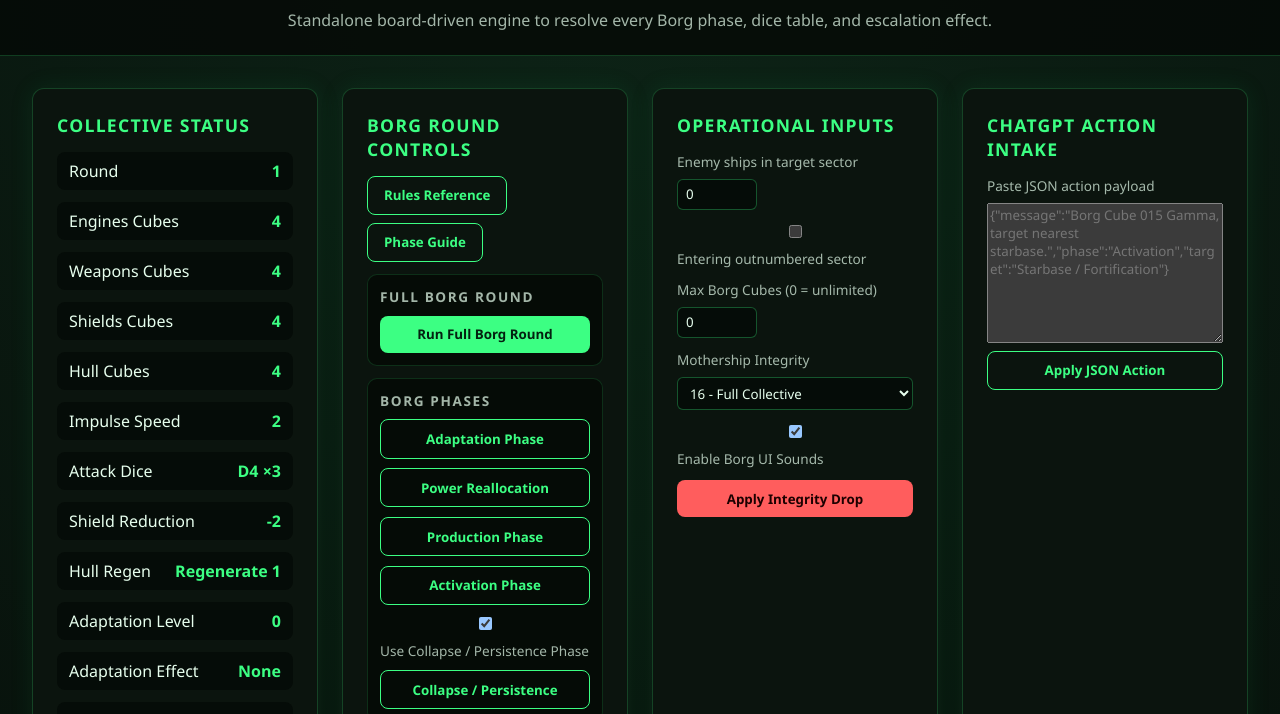
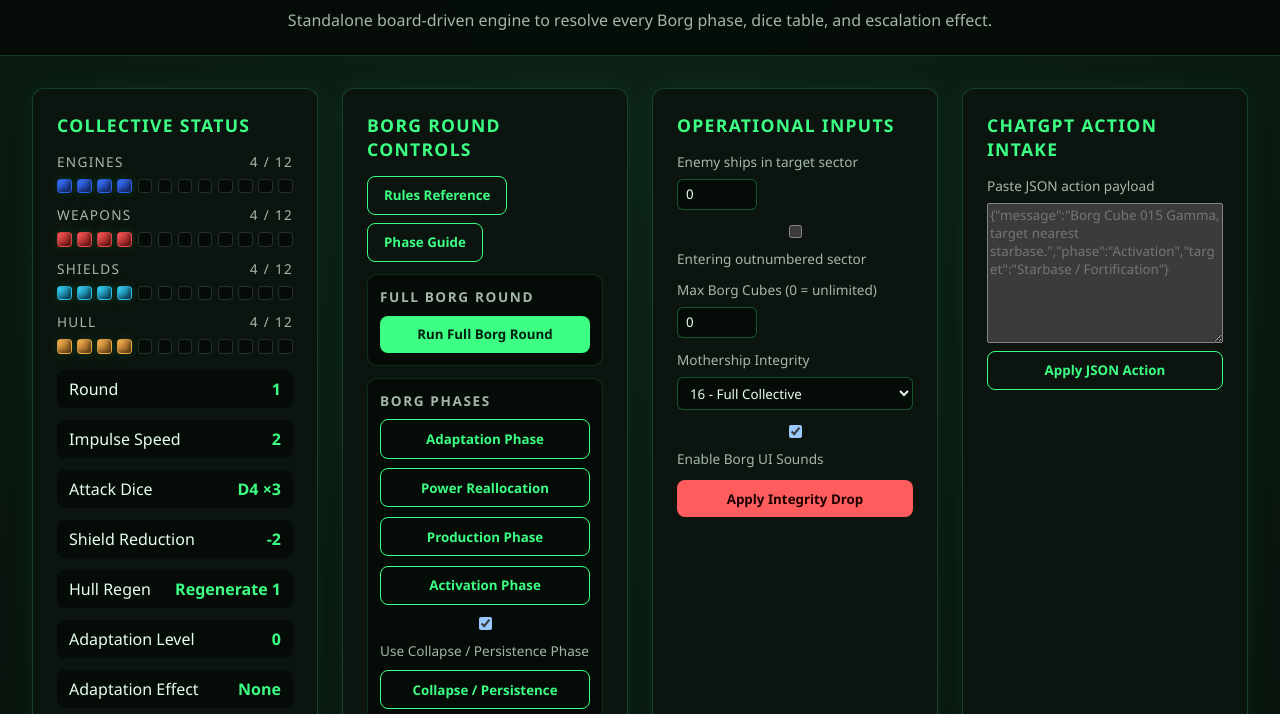
Before and after one commit to USNuke/STT, a plain HTML site: page index.html in a window 1280 px wide. Shown: the part 86-800 px from the top of the page. Drawn offline with Linux system fonts and the light colour scheme.

Commit message:
Visualize power cubes on board

```diff
--- a/index.html
+++ b/index.html
@@ -81,6 +81,84 @@
     .status-grid {
       display: grid;
       gap: 0.75rem;
+    }
+
+    .cube-board {
+      display: grid;
+      gap: 0.75rem;
+      margin-bottom: 1rem;
+    }
+
+    .cube-row {
+      display: grid;
+      gap: 0.5rem;
+    }
+
+    .cube-row-header {
+      display: flex;
+      justify-content: space-between;
+      font-size: 0.85rem;
+      text-transform: uppercase;
+      letter-spacing: 0.08rem;
+      color: rgba(231, 255, 238, 0.7);
+    }
+
+    .cube-row.phase-focus .cube-row-header {
+      color: var(--accent);
+    }
+
+    .cube-row.phase-focus .cube-slot {
+      border-color: rgba(60, 255, 131, 0.4);
+    }
+
+    .cube-track {
+      display: grid;
+      grid-template-columns: repeat(12, minmax(14px, 1fr));
+      gap: 0.35rem;
+    }
+
+    .cube-slot {
+      aspect-ratio: 1;
+      border-radius: 4px;
+      border: 1px solid rgba(231, 255, 238, 0.15);
+      background: rgba(3, 7, 4, 0.6);
+      position: relative;
+      overflow: hidden;
+    }
+
+    .cube-slot.filled {
+      box-shadow: inset -2px -2px 4px rgba(0, 0, 0, 0.4),
+        inset 2px 2px 4px rgba(255, 255, 255, 0.1),
+        0 0 10px rgba(60, 255, 131, 0.15);
+      transform: translateZ(6px);
+    }
+
+    .cube-slot.temp::after {
+      content: "";
+      position: absolute;
+      inset: 2px;
+      border: 1px dashed rgba(255, 255, 255, 0.6);
+      border-radius: 2px;
+    }
+
+    .cube-slot.engines.filled {
+      background: linear-gradient(135deg, #2b6bff, #1b2d7a);
+      border-color: rgba(43, 107, 255, 0.6);
+    }
+
+    .cube-slot.weapons.filled {
+      background: linear-gradient(135deg, #ff4c4c, #7a1b1b);
+      border-color: rgba(255, 76, 76, 0.6);
+    }
+
+    .cube-slot.shields.filled {
+      background: linear-gradient(135deg, #2ad4ff, #0f4a66);
+      border-color: rgba(42, 212, 255, 0.6);
+    }
+
+    .cube-slot.hull.filled {
+      background: linear-gradient(135deg, #ffb347, #7a4d1b);
+      border-color: rgba(255, 179, 71, 0.6);
     }
 
     .status-row {
@@ -402,6 +480,36 @@
   <main>
     <section>
       <h2>Collective Status</h2>
+      <div class="cube-board" id="cubeBoard">
+        <div class="cube-row" data-row="engines">
+          <div class="cube-row-header">
+            <span>Engines</span>
+            <span id="enginesCount">0 / 12</span>
+          </div>
+          <div class="cube-track" id="enginesTrack"></div>
+        </div>
+        <div class="cube-row" data-row="weapons">
+          <div class="cube-row-header">
+            <span>Weapons</span>
+            <span id="weaponsCount">0 / 12</span>
+          </div>
+          <div class="cube-track" id="weaponsTrack"></div>
+        </div>
+        <div class="cube-row" data-row="shields">
+          <div class="cube-row-header">
+            <span>Shields</span>
+            <span id="shieldsCount">0 / 12</span>
+          </div>
+          <div class="cube-track" id="shieldsTrack"></div>
+        </div>
+        <div class="cube-row" data-row="hull">
+          <div class="cube-row-header">
+            <span>Hull</span>
+            <span id="hullCount">0 / 12</span>
+          </div>
+          <div class="cube-track" id="hullTrack"></div>
+        </div>
+      </div>
       <div class="status-grid" id="statusGrid"></div>
       <div class="inline" style="margin-top: 1rem;">
         <button class="secondary" id="resetState">Reset Collective</button>
@@ -654,6 +762,18 @@
     const phaseModal = document.getElementById("phaseModal");
     const undoButton = document.getElementById("undoAction");
     const jsonInput = document.getElementById("jsonInput");
+    const cubeTracks = {
+      engines: document.getElementById("enginesTrack"),
+      weapons: document.getElementById("weaponsTrack"),
+      shields: document.getElementById("shieldsTrack"),
+      hull: document.getElementById("hullTrack"),
+    };
+    const cubeCounts = {
+      engines: document.getElementById("enginesCount"),
+      weapons: document.getElementById("weaponsCount"),
+      shields: document.getElementById("shieldsCount"),
+      hull: document.getElementById("hullCount"),
+    };
     const stateHistory = [];
     const lastStatusValues = {};
     const activePhase = { name: "None" };
@@ -827,6 +947,39 @@
       return "Regenerate 3";
     };
 
+    const renderCubeBoard = () => {
+      const rowOrder = ["engines", "weapons", "shields", "hull"];
+      const phaseFocusRows = {
+        Reallocation: ["engines", "weapons", "shields", "hull"],
+      };
+      const focused = phaseFocusRows[activePhase.name] ?? [];
+      rowOrder.forEach((row) => {
+        const track = cubeTracks[row];
+        const countLabel = cubeCounts[row];
+        if (!track || !countLabel) return;
+        const rowContainer = track.closest(".cube-row");
+        if (rowContainer) {
+          rowContainer.classList.toggle("phase-focus", focused.includes(row));
+        }
+        const baseCount = state.cubes[row];
+        const tempCount = row === "hull" ? state.tempHullBonus : 0;
+        const totalCount = Math.min(12, baseCount + tempCount);
+        countLabel.textContent = `${baseCount}${tempCount ? ` +${tempCount}` : ""} / 12`;
+        track.innerHTML = "";
+        for (let i = 0; i < 12; i += 1) {
+          const slot = document.createElement("div");
+          slot.className = "cube-slot";
+          if (i < totalCount) {
+            slot.classList.add("filled", row);
+            if (i >= baseCount) {
+              slot.classList.add("temp");
+            }
+          }
+          track.appendChild(slot);
+        }
+      });
+    };
+
     const renderStatus = () => {
       const totalCubes = Object.values(state.cubes).reduce((sum, value) => sum + value, 0);
       const hullTotal = state.cubes.hull + state.tempHullBonus;
@@ -834,10 +987,6 @@
         && Object.values(state.cubes).every((value) => value >= 1 && value <= 12);
       const status = [
         { label: "Round", value: state.round },
-        { label: "Engines Cubes", value: state.cubes.engines },
-        { label: "Weapons Cubes", value: state.cubes.weapons },
-        { label: "Shields Cubes", value: state.cubes.shields },
-        { label: "Hull Cubes", value: `${hullTotal}${state.tempHullBonus ? " (temp)" : ""}` },
         { label: "Impulse Speed", value: impulseSpeed() },
         { label: "Attack Dice", value: attackDice() },
         { label: "Shield Reduction", value: shieldReduction() },
@@ -854,14 +1003,15 @@
       ];
       const phaseRows = {
         Adaptation: ["Adaptation Level", "Adaptation Effect"],
-        Reallocation: ["Engines Cubes", "Weapons Cubes", "Shields Cubes", "Hull Cubes", "Impulse Speed", "Attack Dice", "Shield Reduction", "Hull Regen"],
-        Production: ["Assimilation Stock", "Borg Cubes", "Hull Cubes"],
-        Activation: ["Current Target", "Collective Narrative", "Hull Cubes", "Assimilation Stock"],
+        Reallocation: ["Impulse Speed", "Attack Dice", "Shield Reduction", "Hull Regen"],
+        Production: ["Assimilation Stock", "Borg Cubes"],
+        Activation: ["Current Target", "Collective Narrative", "Assimilation Stock"],
         Collapse: [],
         End: ["Round", "Activation Bonus"],
       };
       const highlighted = phaseRows[activePhase.name] ?? [];
       statusGrid.innerHTML = "";
+      renderCubeBoard();
       statusGrid.classList.remove("pulse");
       status.forEach((item) => {
         const previousValue = lastStatusValues[item.label];
```
